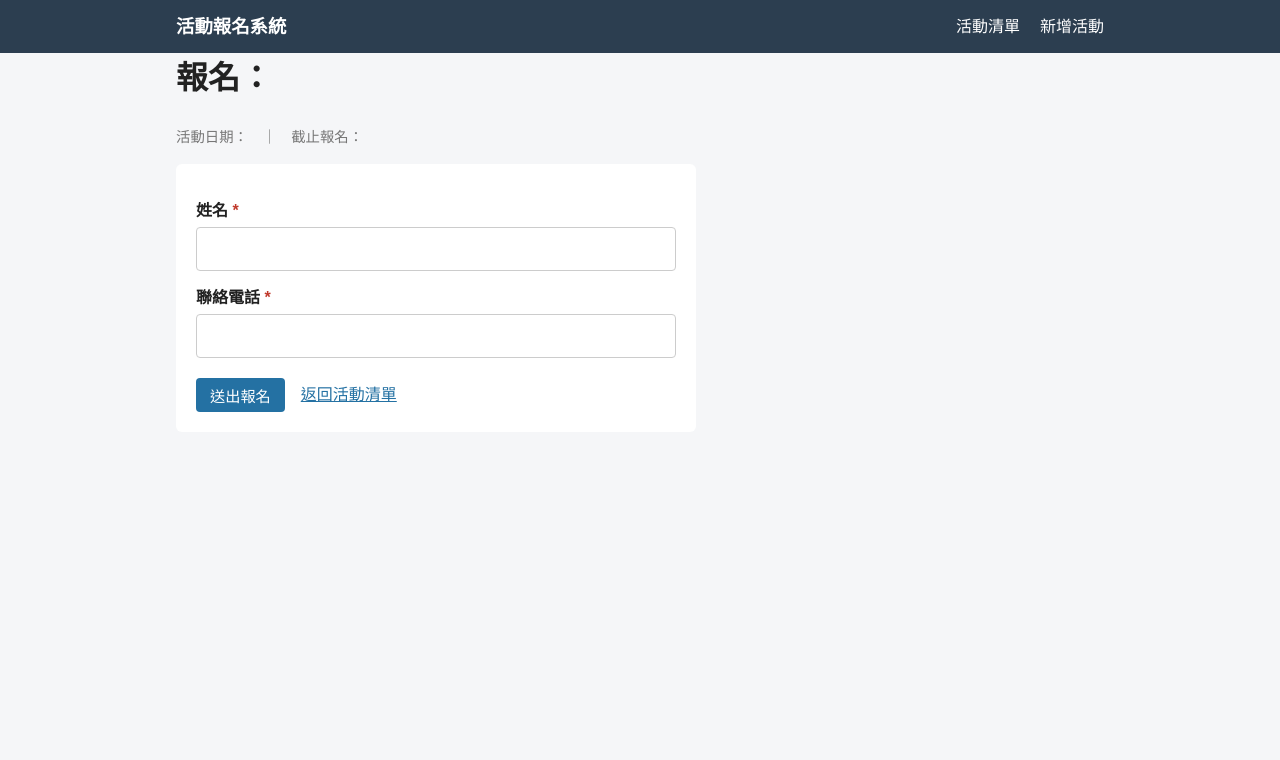
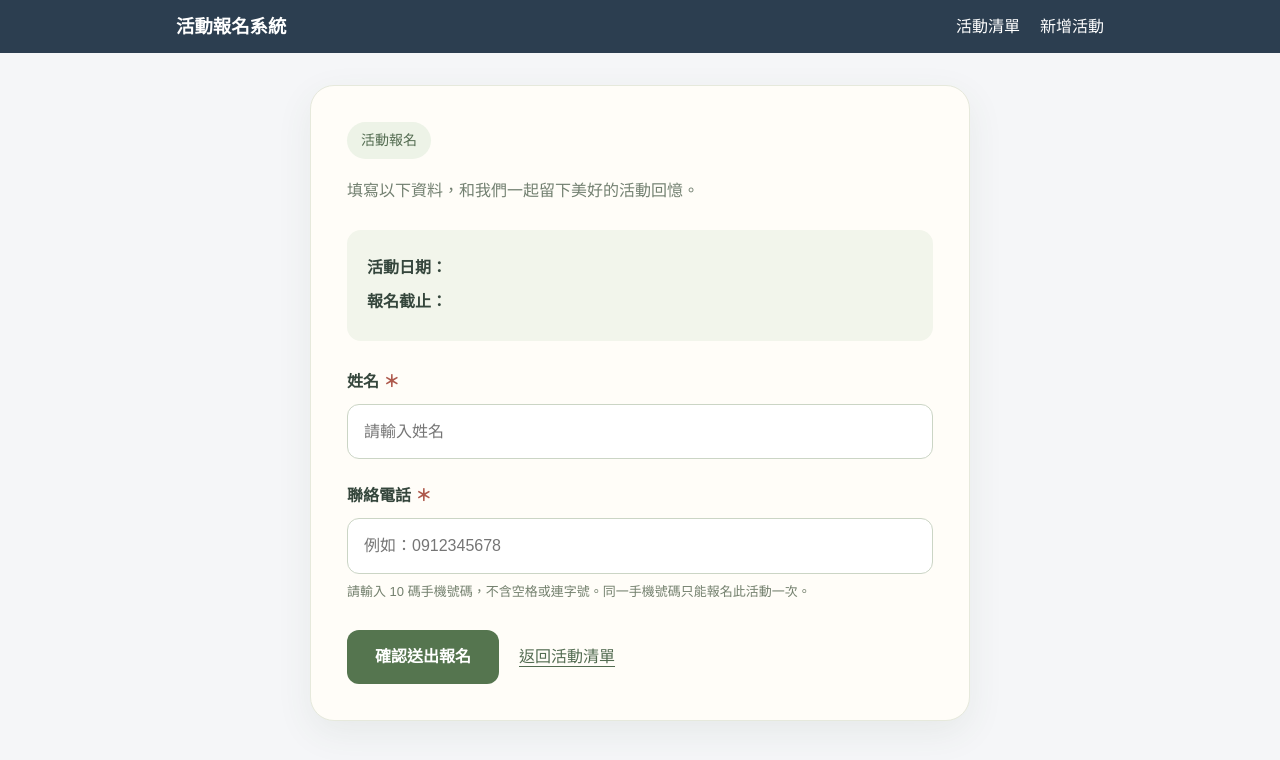
Before and after one commit to Spinach-45/software, a Flask app: template event-signup/templates/register/form.html in a window 1280 px wide. Shown: the top 760 px of the page. Run offline with Flask 3, Linux system fonts and the light colour scheme; the template is opened without the code that fills it, so the values that code supplies are empty.

Commit message:
改善報名表單、手機驗證及防止重複報名

```diff
--- a/event-signup/templates/register/form.html
+++ b/event-signup/templates/register/form.html
@@ -1,24 +1,247 @@
 {% extends "base.html" %}
+
 {% block title %}報名：{{ event.title }} - 活動報名系統{% endblock %}
+
 {% block content %}
-<h1>報名：{{ event.title }}</h1>
-<p class="muted">
-  活動日期：{{ event.event_date }}　｜　截止報名：{{ event.deadline | replace('T', ' ') }}
-</p>
-{% if event.description %}<p>{{ event.description }}</p>{% endif %}
+<style>
+  .signup-panel,
+  .signup-panel * {
+    box-sizing: border-box;
+  }
 
-<form method="post" class="form" novalidate>
-  <label for="name">姓名 <span class="required">*</span></label>
-  <input id="name" name="name" value="{{ form.name }}" required>
-  {% if errors.name %}<p class="error">{{ errors.name }}</p>{% endif %}
+  .signup-panel {
+    max-width: 660px;
+    margin: 32px auto;
+    padding: 36px;
+    color: #35463c;
+    background: #fffdf8;
+    border: 1px solid #e6e9dc;
+    border-radius: 24px;
+    box-shadow: 0 12px 36px rgba(61, 87, 65, 0.08);
+    font-family: Arial, "Microsoft JhengHei", sans-serif;
+  }
 
-  <label for="phone">聯絡電話 <span class="required">*</span></label>
-  <input id="phone" name="phone" type="tel" value="{{ form.phone }}" required>
-  {% if errors.phone %}<p class="error">{{ errors.phone }}</p>{% endif %}
+  .signup-panel .signup-tag {
+    display: inline-block;
+    padding: 7px 14px;
+    color: #526b50;
+    background: #edf3e7;
+    border-radius: 20px;
+    font-size: 14px;
+  }
 
-  <div class="form-actions">
-    <button type="submit" class="btn">送出報名</button>
-    <a href="{{ url_for('events.index') }}">返回活動清單</a>
+  .signup-panel h1 {
+    margin: 18px 0 12px;
+    color: #354f3d;
+    font-size: 28px;
+    line-height: 1.5;
+    overflow-wrap: anywhere;
+  }
+
+  .signup-panel .signup-intro {
+    margin-bottom: 24px;
+    color: #738071;
+    line-height: 1.8;
+  }
+
+  .signup-panel .signup-details {
+    margin-bottom: 28px;
+    padding: 18px 20px;
+    background: #f2f5eb;
+    border-radius: 14px;
+    line-height: 1.8;
+  }
+
+  .signup-panel .signup-details p {
+    margin: 6px 0;
+  }
+
+  .signup-panel .signup-description {
+    white-space: pre-wrap;
+    overflow-wrap: anywhere;
+  }
+
+  .signup-panel .signup-field {
+    margin-bottom: 24px;
+  }
+
+  .signup-panel label {
+    display: block;
+    margin-bottom: 9px;
+    font-weight: bold;
+  }
+
+  .signup-panel .signup-required {
+    color: #ae594c;
+  }
+
+  .signup-panel input {
+    display: block;
+    width: 100%;
+    padding: 14px 16px;
+    color: #35463c;
+    background: white;
+    border: 1px solid #cbd5c5;
+    border-radius: 12px;
+    font: inherit;
+  }
+
+  .signup-panel input:focus {
+    outline: 3px solid #e0ebd9;
+    border-color: #698560;
+  }
+
+  .signup-panel input[aria-invalid="true"] {
+    border-color: #ae594c;
+  }
+
+  .signup-panel .signup-hint {
+    margin: 8px 0 0;
+    color: #74806e;
+    font-size: 13px;
+    line-height: 1.6;
+  }
+
+  .signup-panel .signup-error {
+    margin: 8px 0 0;
+    color: #a83f36;
+    font-size: 14px;
+    line-height: 1.6;
+  }
+
+  .signup-panel .signup-actions {
+    display: flex;
+    align-items: center;
+    gap: 20px;
+    flex-wrap: wrap;
+    margin-top: 28px;
+  }
+
+  .signup-panel .signup-submit {
+    padding: 14px 28px;
+    color: white;
+    background: #55754f;
+    border: 0;
+    border-radius: 12px;
+    font: inherit;
+    font-weight: bold;
+    cursor: pointer;
+  }
+
+  .signup-panel .signup-submit:hover {
+    background: #405f3c;
+  }
+
+  .signup-panel .signup-back {
+    color: #526b50;
+    text-decoration: underline;
+    text-underline-offset: 4px;
+  }
+
+  @media (max-width: 600px) {
+    .signup-panel {
+      margin: 16px auto;
+      padding: 24px 18px;
+    }
+
+    .signup-panel h1 {
+      font-size: 23px;
+    }
+
+    .signup-panel .signup-submit {
+      width: 100%;
+    }
+  }
+</style>
+
+<section class="signup-panel">
+  <span class="signup-tag">活動報名</span>
+
+  <h1>{{ event.title }}</h1>
+
+  <p class="signup-intro">
+    填寫以下資料，和我們一起留下美好的活動回憶。
+  </p>
+
+  <div class="signup-details">
+    <p><strong>活動日期：</strong>{{ event.event_date }}</p>
+    <p>
+      <strong>報名截止：</strong>
+      {{ event.deadline | replace('T', ' ') }}
+    </p>
+
+    {% if event.description %}
+    <p class="signup-description">{{ event.description }}</p>
+    {% endif %}
   </div>
-</form>
+
+  <form method="post">
+    <div class="signup-field">
+      <label for="name">
+        姓名 <span class="signup-required">＊</span>
+      </label>
+
+      <input
+        id="name"
+        name="name"
+        type="text"
+        value="{{ form.name }}"
+        placeholder="請輸入姓名"
+        autocomplete="name"
+        maxlength="50"
+        required
+        aria-invalid="{{ 'true' if errors.name else 'false' }}"
+        {% if errors.name %}aria-describedby="name-error"{% endif %}
+      >
+
+      {% if errors.name %}
+      <p id="name-error" class="signup-error" role="alert">
+        {{ errors.name }}
+      </p>
+      {% endif %}
+    </div>
+
+    <div class="signup-field">
+      <label for="phone">
+        聯絡電話 <span class="signup-required">＊</span>
+      </label>
+
+      <input
+        id="phone"
+        name="phone"
+        type="tel"
+        value="{{ form.phone }}"
+        placeholder="例如：0912345678"
+        autocomplete="tel"
+        inputmode="numeric"
+        pattern="09[0-9]{8}"
+        maxlength="10"
+        title="請輸入 09 開頭的 10 碼手機號碼"
+        required
+        aria-invalid="{{ 'true' if errors.phone else 'false' }}"
+        aria-describedby="phone-hint{% if errors.phone %} phone-error{% endif %}"
+      >
+
+      <p id="phone-hint" class="signup-hint">
+        請輸入 10 碼手機號碼，不含空格或連字號。同一手機號碼只能報名此活動一次。
+      </p>
+
+      {% if errors.phone %}
+      <p id="phone-error" class="signup-error" role="alert">
+        {{ errors.phone }}
+      </p>
+      {% endif %}
+    </div>
+
+    <div class="signup-actions">
+      <button type="submit" class="signup-submit">
+        確認送出報名
+      </button>
+
+      <a href="{{ url_for('events.index') }}" class="signup-back">
+        返回活動清單
+      </a>
+    </div>
+  </form>
+</section>
 {% endblock %}
```
Also changed, not shown: event-signup/routes/registrations.py (+73 -11 lines).
